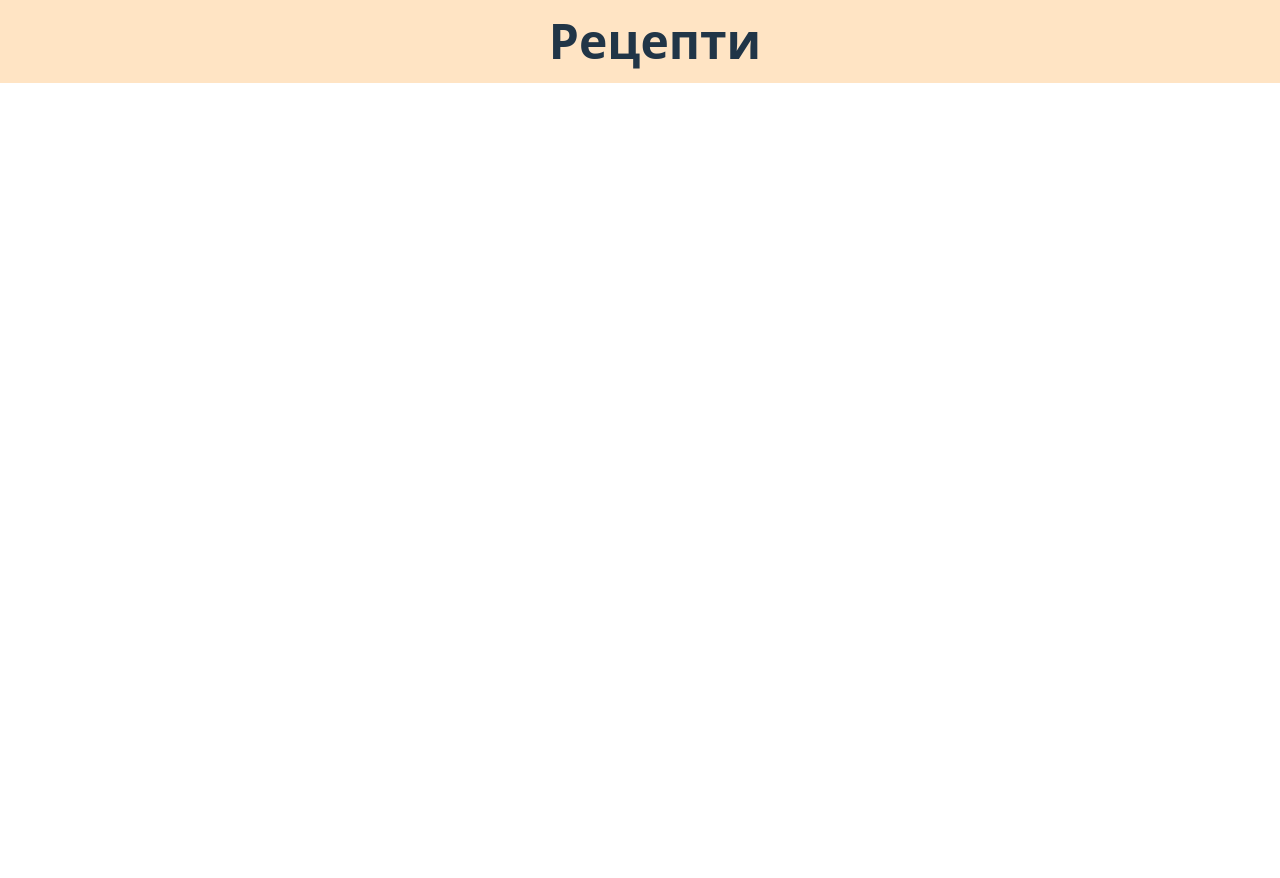
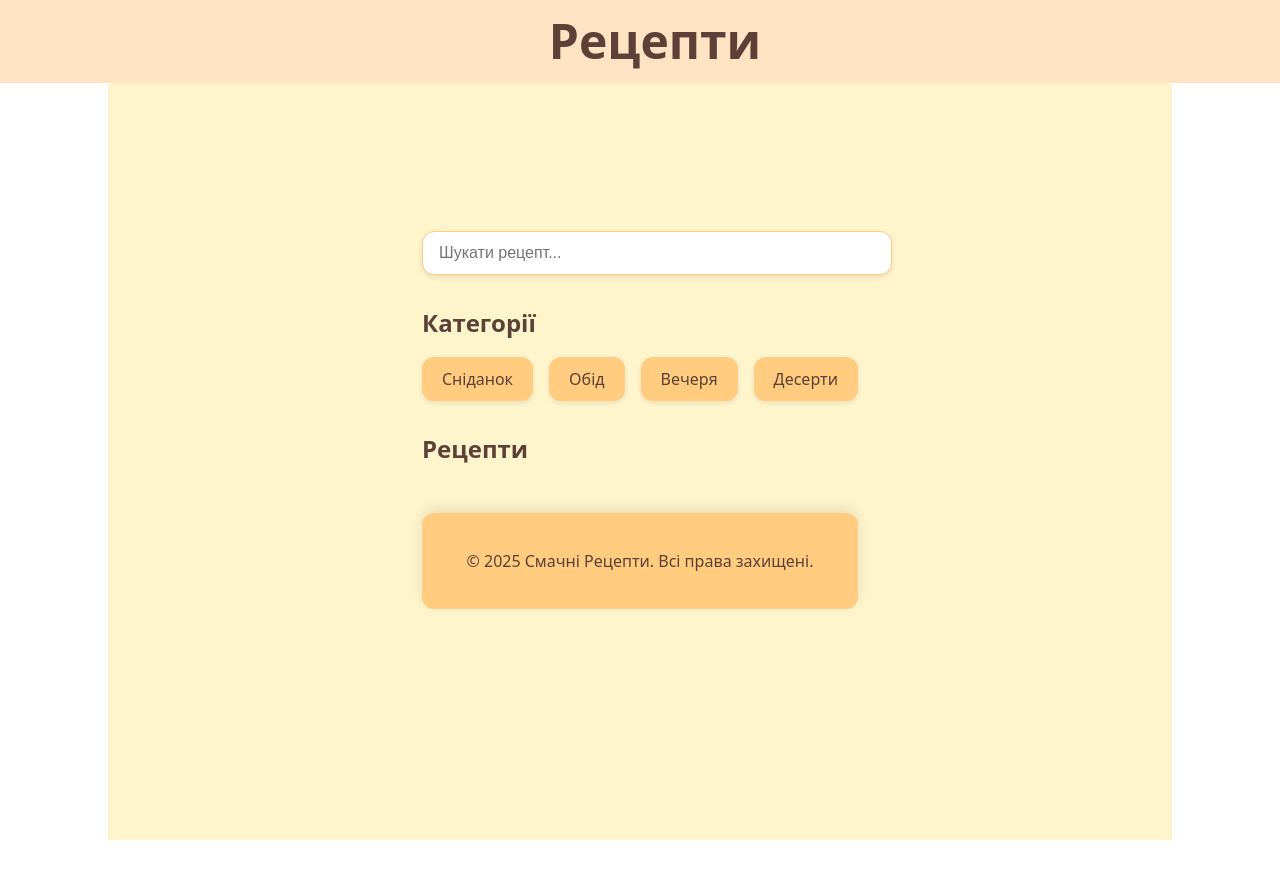
Before and after one commit to Volodymyr-Bauzi/recipe-app, a React (Vite) app: page / in a window 1280 px wide. Shown: the top 878 px of the page. After the commit the page ends 840 px from the top, so only its background shows below. Built offline with nearby package versions, Linux system fonts and the light colour scheme.

Commit message:
styles: added stylings

```diff
--- a/src/App.module.css
+++ b/src/App.module.css
@@ -10,7 +10,11 @@ body {
   width: 80vw;
   margin: 0 auto;
   justify-content: center;
-  height: 2000px;
+  min-height: 100vh;
+  padding: 20px;
+  background: #fff5cc;
+  color: #5d4037;
+  display: flex;
 }
 
 header {
@@ -27,6 +31,74 @@ header {
 
 .headerTitle {
   margin: 0;
+}
+
+.searchSection {
+  margin-bottom: 30px;
+}
+
+.searchInput {
+  width: 100%;
+  padding: 12px 16px;
+  border-radius: 12px;
+  border: 1px solid #ffcc80;
+  box-shadow: 0 2px 5px rgb(0 0 0 / 0.1);
+  font-size: 16px;
+}
+
+.searchInput:focus {
+  outline: none;
+  border-color: #ffb74d;
+  box-shadow: 0 0 5px #ffb74d;
+}
+
+.categoriesSection {
+  margin-bottom: 30px;
+}
+
+.sectionTitle {
+  margin-bottom: 16px;
+  font-size: 24px;
+  font-weight: bold;
+}
+
+.categoriesList {
+  list-style: none;
+  padding: 0;
+  display: flex;
+  gap: 16px;
+}
+
+.categoryItem {
+  padding: 10px 20px;
+  background: #ffcc80;
+  border-radius: 12px;
+  box-shadow: 0 2px 5px rgb(0 0 0 / 0.1);
+  transition: all 0.3s ease, transform 0.3s ease;
+  cursor: pointer;
+}
+
+.categoryItem:hover {
+  background: #ffb341;
+  box-shadow: 3px 3px 8px rgb(0 0 0 / 0.2);
+}
+
+.recipesSection {
+  margin-bottom: 30px;
+}
+
+.recipesGrid {
+  display: grid;
+  grid-template-columns: repeat(auto-fit, minmax(220px, 1fr));
+  gap: 20px;
+}
+
+.footer {
+  padding: 20px;
+  background: #ffcc80;
+  border-radius: 12px;
+  box-shadow: 0 -4px 14px rgb(0 0 0 / 0.1);
+  text-align: center;
 }
 
 @media screen and (max-width: 600px) {
--- a/src/App.tsx
+++ b/src/App.tsx
@@ -36,6 +36,39 @@ function App() {
         <header ref={headerRef} className={s.header}>
           <h1 className={s.headerTitle}>Рецепти</h1>
         </header>
+
+        {/* Search Section */}
+        <section className={s.searchSection}>
+          <input
+            type="text"
+            placeholder="Шукати рецепт..."
+            className={s.searchInput}
+          />
+        </section>
+
+        {/* Categories Section */}
+        <section className={s.categoriesSection}>
+          <h2 className={s.sectionTitle}>Категорії</h2>
+          <ul className={s.categoriesList}>
+            <li className={s.categoryItem}>Сніданок</li>
+            <li className={s.categoryItem}>Обід</li>
+            <li className={s.categoryItem}>Вечеря</li>
+            <li className={s.categoryItem}>Десерти</li>
+          </ul>
+        </section>
+
+        {/* Recipe List Section */}
+        <section className={s.recipesSection}>
+          <h2 className={s.sectionTitle}>Рецепти</h2>
+          <div className={s.recipesGrid}>{/* List in here */}</div>
+        </section>
+
+        {/* Footer Section */}
+        <footer className={s.footer}>
+          <p>
+            © {new Date().getFullYear()} Смачні Рецепти. Всі права захищені.
+          </p>
+        </footer>
       </div>
     </>
   );
```
